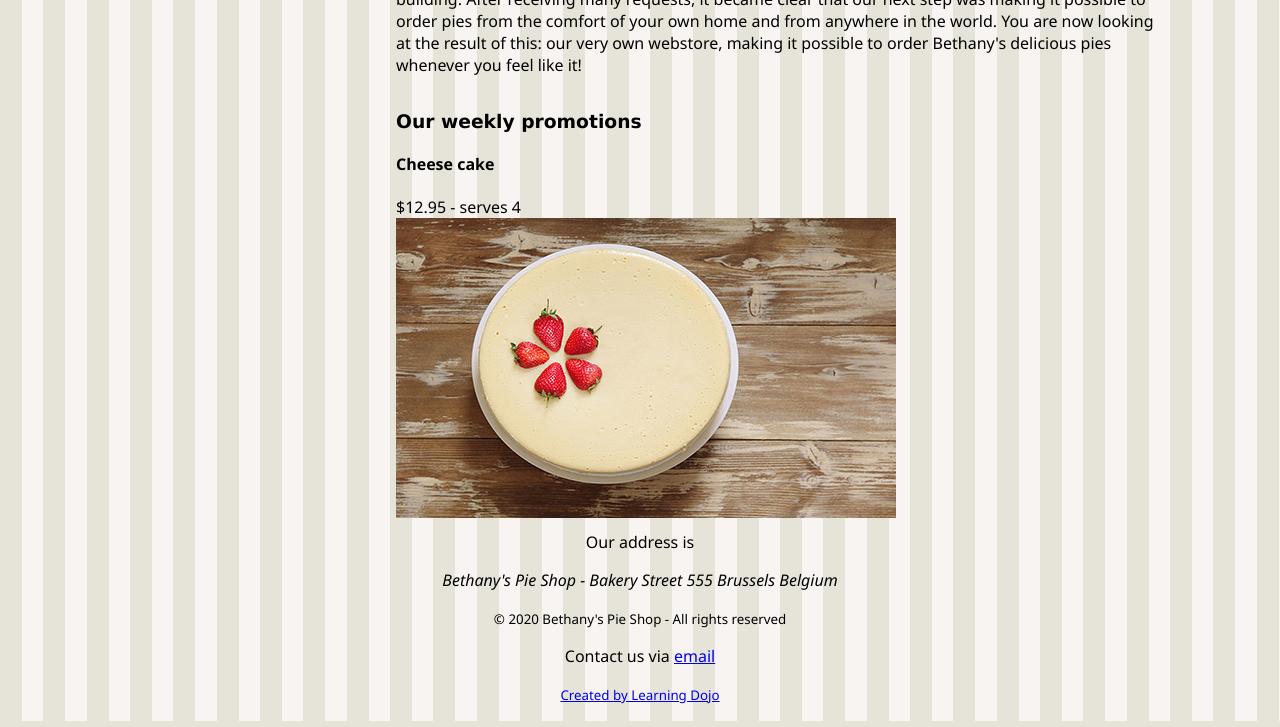
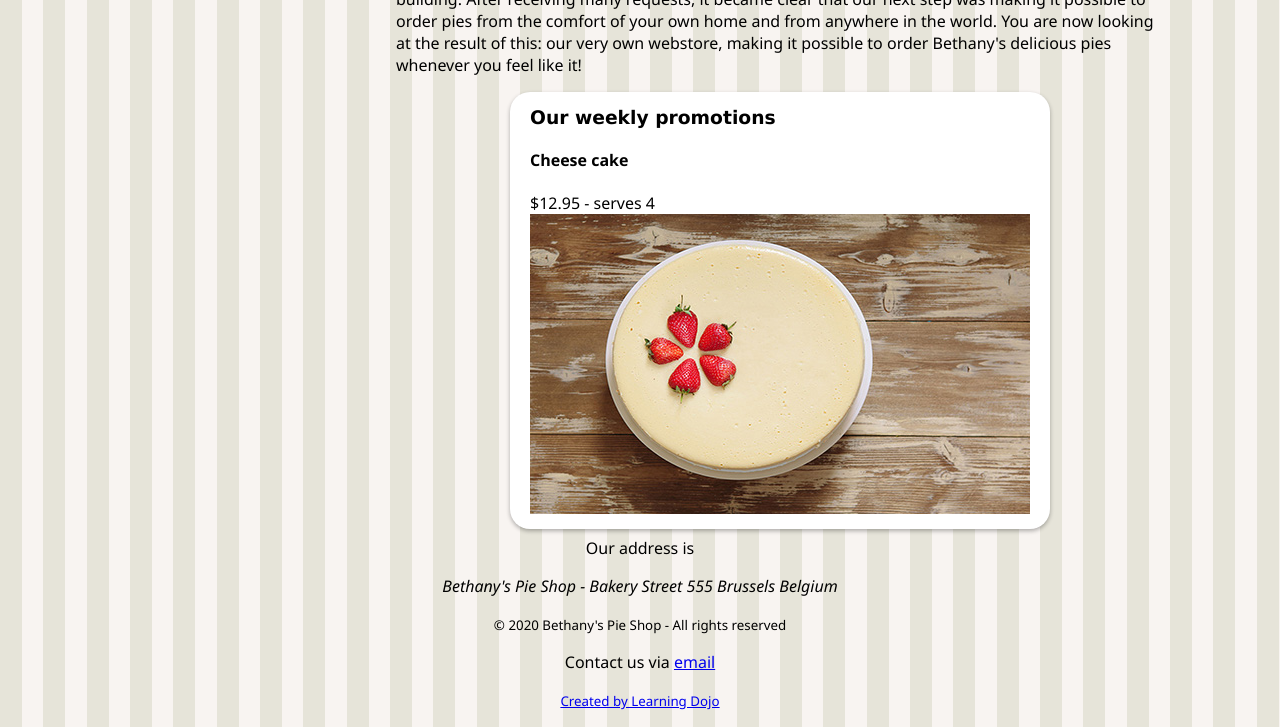
Before and after one commit to MiHawkStackOverFlow/Flexbox-Website, a plain HTML site: page index.html in a window 1280 px wide. Shown: the part 718-1445 px from the top of the page. Drawn offline with Linux system fonts and the light colour scheme.

Commit message:
aligning flex items

```diff
--- a/css/styles.css
+++ b/css/styles.css
@@ -100,6 +100,10 @@ nav>ul>li a {
     margin: .2rem 0.2rem;
 }
 
+.pieCard > img {
+    align-self: center;
+}
+
 .cardRow {
     display: flex;
     flex-direction: row;
@@ -109,6 +113,18 @@ nav>ul>li a {
 
 .cardRow > h5, .cardRow > p {
     margin: .2rem 0.2rem;
+}
+
+#promos {
+    align-self: center;
+    background-color: #fff;
+    padding: 10px 20px;
+    box-shadow: 0 2px 4px rgba(0, 0, 0, 0.3);
+    border-radius: 20px;
+}
+
+#promos > h3 {
+    margin: 5px 0;
 }
 
 /*Main Content*/
```
